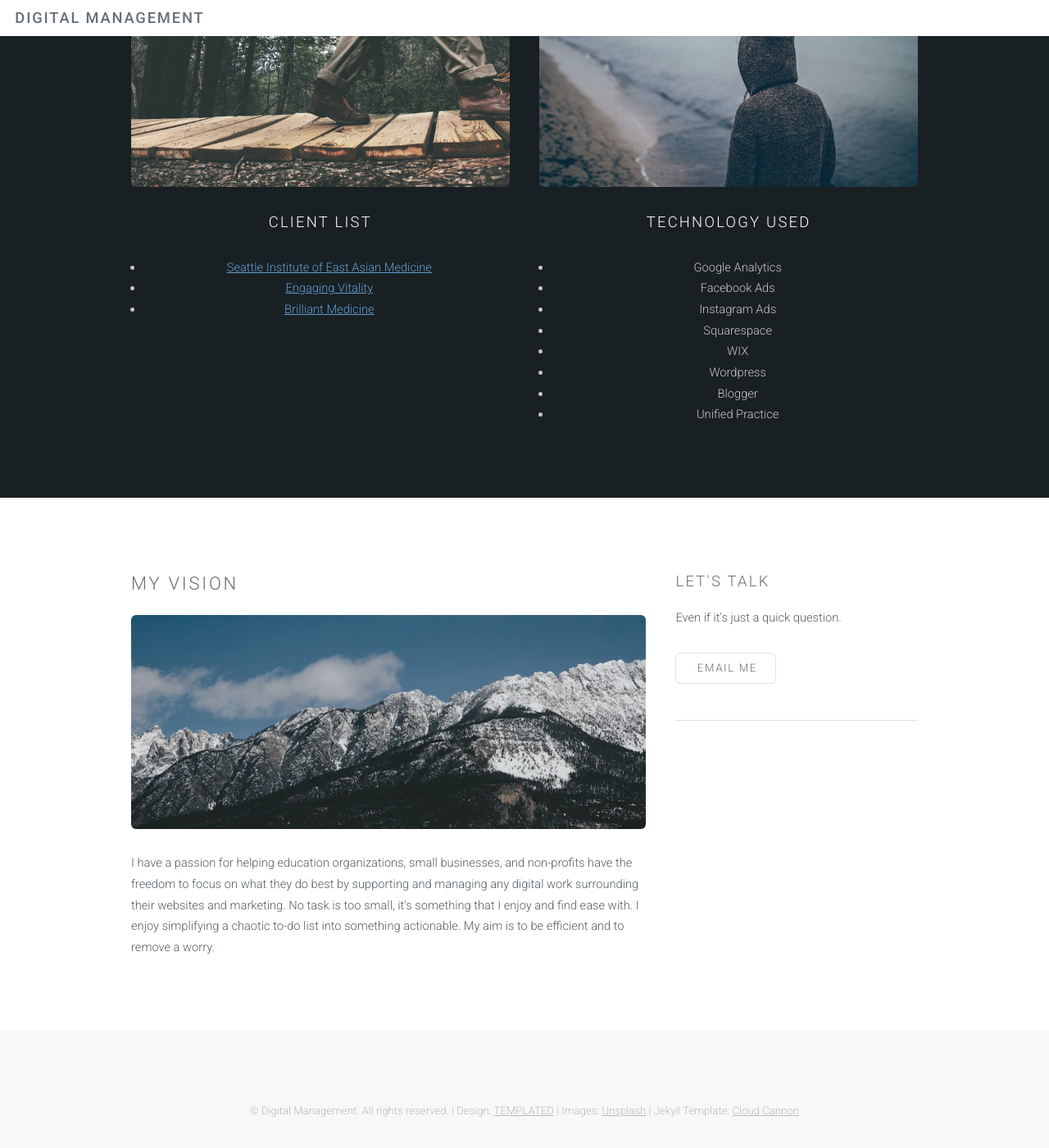
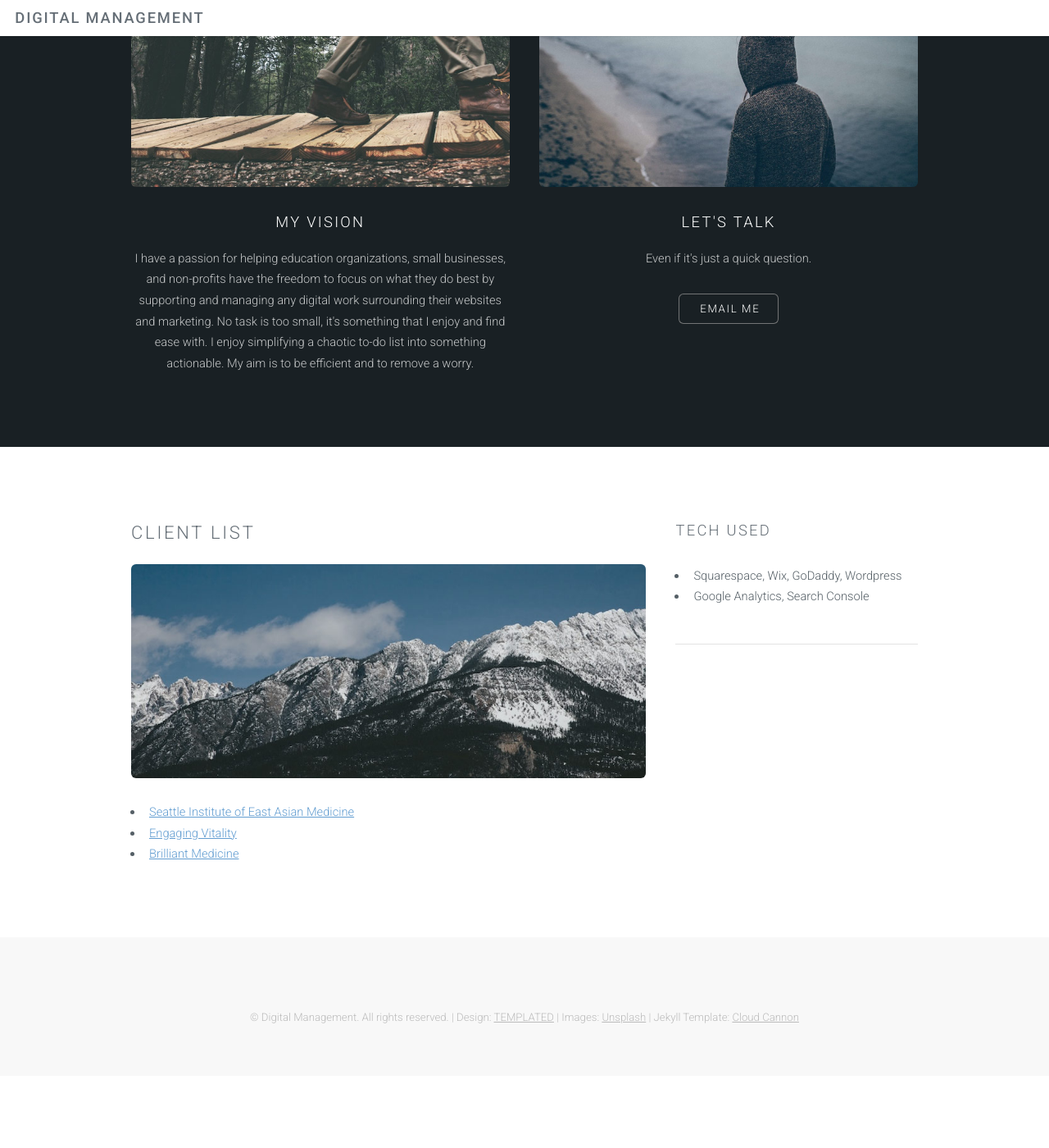
Before and after one commit to bycait/bycait.github.io, a Jekyll site: the page built from index.html, in a window 1280 px wide and 1400 px high, scrolled down 1133 px. Shown: the whole window at 82% size. Built offline with Jekyll 4.4.1, drawn with Linux system fonts in a browser that asks for light colours; after the commit the page ends 2445 px from its top, so only the background shows below that.

Commit message:
Update index.html

```diff
--- a/index.html
+++ b/index.html
@@ -45,14 +45,8 @@ layout: landing-page
 						<div class="6u">
 							<section class="special">
 								<a href="#" class="image fit"><img src="images/pic01.jpg" alt="" /></a>
-								<h3>Client List</h3>
-								<p>
-									<ul>
-										<li><a href="https://www.sieam.edu/" target="_blank">Seattle Institute of East Asian Medicine</a></li>
-										<li><a href="https://www.engagingvitality.com/" target="_blank">Engaging Vitality</a></li>
-										<li><a href="https://www.brilliantmedicine.co/" target="_blank">Brilliant Medicine</a></li>
-
-									</ul>
+								<h3>My Vision</h3>
+								<p>I have a passion for helping education organizations, small businesses, and non-profits have the freedom to focus on what they do best by supporting and managing any digital work surrounding their websites and marketing. No task is too small, it's something that I enjoy and find ease with. I enjoy simplifying a chaotic to-do list into something actionable. My aim is to be efficient and to remove a worry.
 								</p>
 
 							</section>
@@ -60,19 +54,11 @@ layout: landing-page
 						<div class="6u">
 							<section class="special">
 								<a href="#" class="image fit"><img src="images/pic02.jpg" alt="" /></a>
-								<h3>TECHNOLOGY USED</h3>
-								<p>
-									<ul>
-									<li>Google Analytics</li>
-
-										<li>Facebook Ads</li>
-										<li>Instagram Ads</li>
-										<li>Squarespace</li>
-										<li>WIX</li>
-									        <li>Wordpress</li>
-										<li>Blogger</li>
-										<li>Unified Practice</li>
-									</ul>
+								<h3>Let's Talk</h3>
+								<p>Even if it's just a quick question.</p>
+								<ul class="actions">
+									<li><a href="mailto:info@digitalmanagement.us" class="button alt">Email Me</a></li>
+								</ul>
 								</p>
 
 							</section>
@@ -87,18 +73,27 @@ layout: landing-page
 					<div class="row">
 						<div class="8u">
 							<section>
-								<h2>MY VISION</h2>
+								<h2>Client List</h2>
 								<a href="#" class="image fit"><img src="images/pic03.jpg" alt="" /></a>
-								<p>I have a passion for helping education organizations, small businesses, and non-profits have the freedom to focus on what they do best by supporting and managing any digital work surrounding their websites and marketing. No task is too small, it's something that I enjoy and find ease with. I enjoy simplifying a chaotic to-do list into something actionable. My aim is to be efficient and to remove a worry.</p>
+								<p>
+									<ul>
+										<li><a href="https://www.sieam.edu/" target="_blank">Seattle Institute of East Asian Medicine</a></li>
+										<li><a href="https://www.engagingvitality.com/" target="_blank">Engaging Vitality</a></li>
+										<li><a href="https://www.brilliantmedicine.co/" target="_blank">Brilliant Medicine</a></li>
+
+									</ul>
+								</p>
 							</section>
 						</div>
 						<div class="4u">
 							<section>
-								<h3>Let's Talk</h3>
-								<p>Even if it's just a quick question.</p>
-								<ul class="actions">
-									<li><a href="mailto:info@digitalmanagement.us" class="button alt">Email Me</a></li>
-								</ul>
+								<h3>Tech Used</h3>
+								<p><ul>
+								<li>Squarespace, Wix, GoDaddy, Wordpress</li>
+								<li>Google Analytics, Search Console</li>
+								<Unified Platform, Facebook, Mailchimp, Instagram, LinkedIn</li>
+
+									</ul></p>
 							</section>
 							<hr />
 
```
